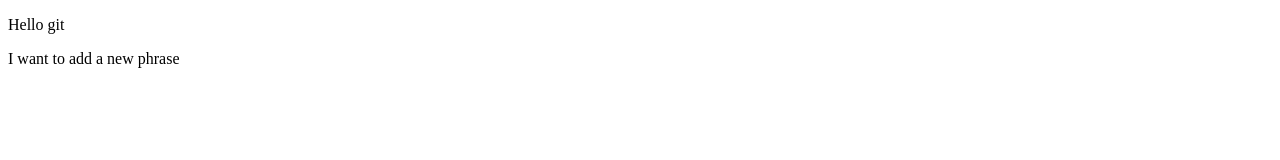
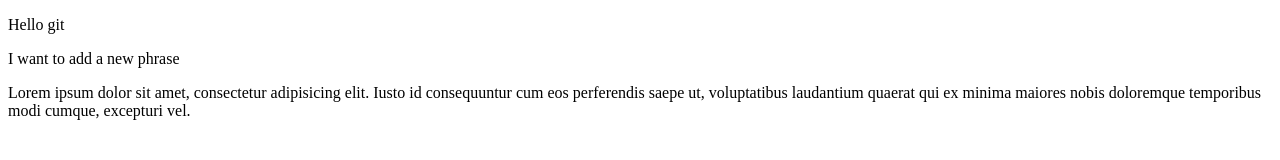
Before and after one commit to yanaakk/first_git, a plain HTML site: page index.html in a window 1280 px wide. Drawn offline with Linux system fonts and the light colour scheme.

Commit message:
add lorem

```diff
--- a/index.html
+++ b/index.html
@@ -9,5 +9,6 @@
 <body>
     <p>Hello git</p>
     <p>I want to add a new phrase</p>
+    <p>Lorem ipsum dolor sit amet, consectetur adipisicing elit. Iusto id consequuntur cum eos perferendis saepe ut, voluptatibus laudantium quaerat qui ex minima maiores nobis doloremque temporibus modi cumque, excepturi vel.</p>
 </body>
 </html>
```
